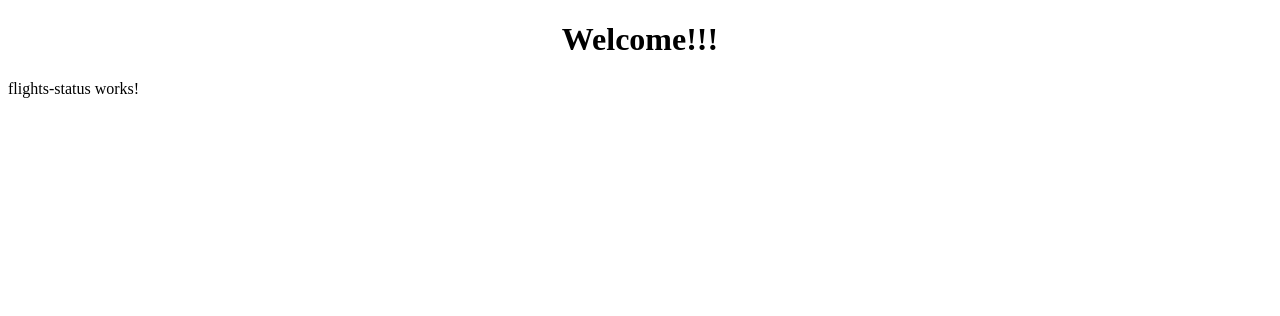
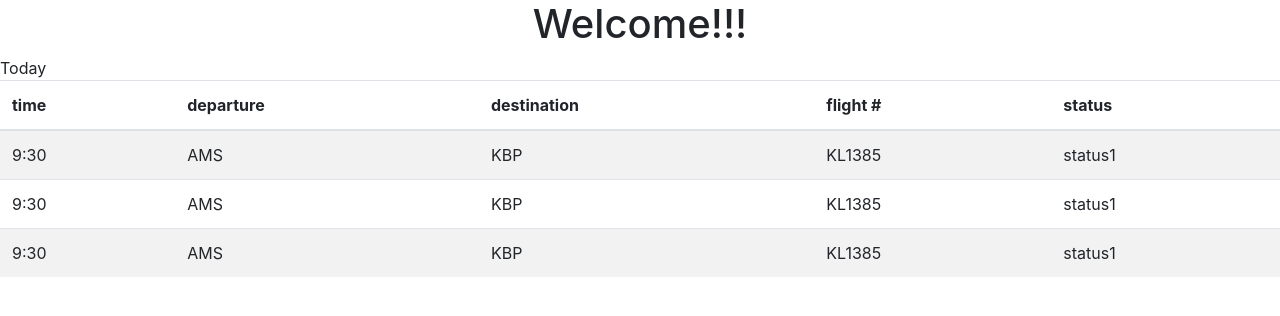
Before and after one commit to AliaksandrSith/flight-status, an Angular app: page /flights-status in a window 1280 px wide. Shown: the top 316 px of the page. Built offline with nearby package versions, Linux system fonts and the light colour scheme.

Commit message:
feat: add bootstrap styles

```diff
--- a/package.json
+++ b/package.json
@@ -19,6 +19,7 @@
     "@angular/platform-browser": "~7.2.0",
     "@angular/platform-browser-dynamic": "~7.2.0",
     "@angular/router": "~7.2.0",
+    "bootstrap": "^4.3.1",
     "core-js": "^2.5.4",
     "rxjs": "~6.3.3",
     "tslib": "^1.9.0",
--- a/src/app/flights-status/flights-status.component.html
+++ b/src/app/flights-status/flights-status.component.html
@@ -1,3 +1,37 @@
-<p>
-  flights-status works!
-</p>
+<table class="table table-striped table-hover">
+  <thead>
+    <tr>
+      Today
+    </tr>
+    <tr>
+      <th>time</th>
+      <th>departure</th>
+      <th>destination</th>
+      <th>flight #</th>
+      <th>status</th>
+    </tr>
+  </thead>
+  <tbody >
+    <tr>
+      <td>9:30</td>
+      <td>AMS</td>
+      <td>KBP</td>
+      <td>KL1385</td>
+      <td>status1</td>
+    </tr>
+    <tr>
+      <td>9:30</td>
+      <td>AMS</td>
+      <td>KBP</td>
+      <td>KL1385</td>
+      <td>status1</td>
+    </tr>
+    <tr>
+      <td>9:30</td>
+      <td>AMS</td>
+      <td>KBP</td>
+      <td>KL1385</td>
+      <td>status1</td>
+    </tr>
+  </tbody>
+</table>
--- a/src/app/flights-status/flights-status.component.scss
+++ b/src/app/flights-status/flights-status.component.scss
@@ -0,0 +1,9 @@
+.table-hover {
+  tbody {
+    tr {
+      &:hover {
+        background-color: rgba(0, 0, 0, 0.2);
+      }
+    }
+  }
+}
--- a/src/styles.scss
+++ b/src/styles.scss
@@ -1 +1,2 @@
 /* You can add global styles to this file, and also import other style files */
+@import '~bootstrap/dist/css/bootstrap.min.css';
```
Also changed, not shown: 1 other file (tests, documents, lock files or other folders).
